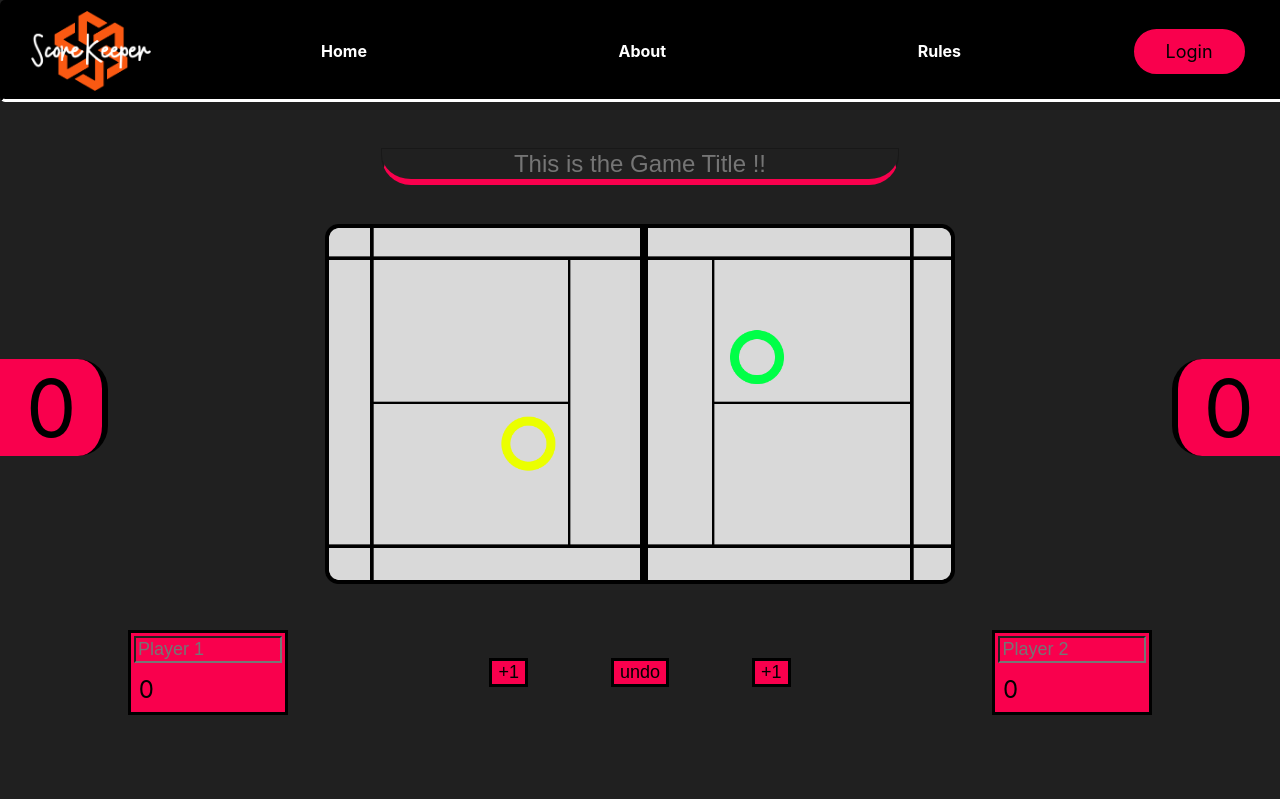
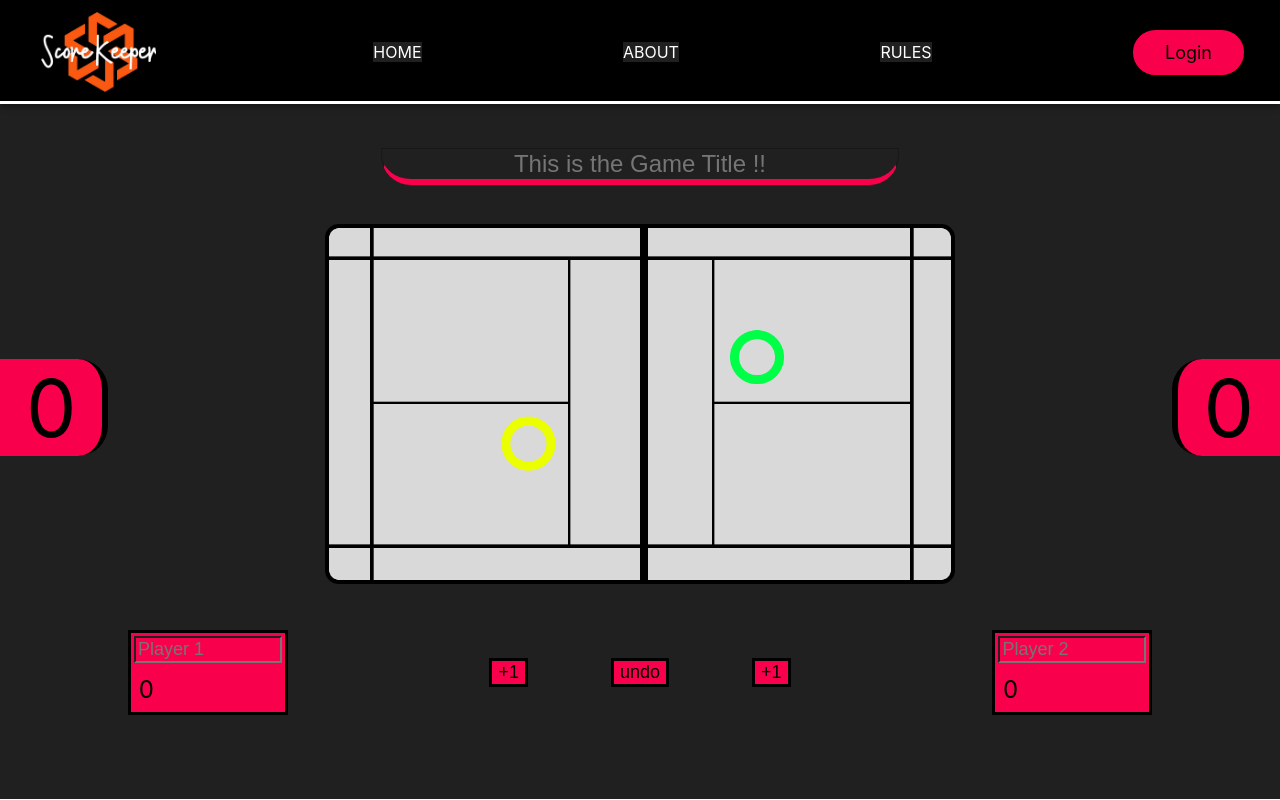
Before and after one commit to kalviumcommunity/score_keeper, a React (Create React App) app in the folder score_keeper_client/: page /newgame21 in a window 1280 px wide. Shown: the top 800 px of the page. Built offline with nearby package versions, Linux system fonts and the light colour scheme; no server answers.

Commit message:
used MUI for Navbar

```diff
--- a/score_keeper_client/package.json
+++ b/score_keeper_client/package.json
@@ -6,6 +6,7 @@
     "@auth0/auth0-react": "^2.0.1",
     "@emotion/react": "^11.10.6",
     "@emotion/styled": "^11.10.6",
+    "@mui/icons-material": "^5.11.16",
     "@mui/material": "^5.11.9",
     "@splinetool/react-spline": "^2.2.6",
     "@testing-library/jest-dom": "^5.16.5",
--- a/score_keeper_client/src/App.css
+++ b/score_keeper_client/src/App.css
@@ -11,6 +11,7 @@
   height: 10vh;
   width: auto;
   margin-left: 2%;
+  background-color: transparent;
 }
 
 #white-text{
@@ -109,7 +110,7 @@ span{
 }
 
 .user-data{
-  background-color: transparent;
+  background-color: black;
   display: flex;
   flex-direction: row;
   width: fit-content;
@@ -131,7 +132,7 @@ span{
 .user-pic{
   height: 7vh;
   width: auto;
-  background-color: transparent;
+  background-color: black;
   border-radius: 50px;
   background-color: #181818;
   border: solid #f9004d;
--- a/score_keeper_client/src/App.js
+++ b/score_keeper_client/src/App.js
@@ -1,6 +1,6 @@
 import React from 'react'
 import { Routes, Route } from "react-router-dom"
-import NavBar from './components/NavBar'
+// import NavBar from './components/NavBar'
 import Home from './components/Home'
 import GamePage from './components/Game/GamePage'
 import ErrorPage from './components/ErrorPage'
@@ -11,12 +11,14 @@ import OldGame from './components/Game/OldGame'
 import About from './components/About/About'
 import Footer from './components/Footer'
 // import NewGameEl from './components/Game/NewGameEleSet'
+import ResponsiveAppBar from './components/NavBar'
 import "./App.css"
 
 function App() {
   return (
     <>
-      <NavBar />
+      {/* <NavBar /> */}
+      <ResponsiveAppBar/>
       <Routes>
         <Route path='/' element={<Home/>}/>
         <Route path='/gamepage' element={<GamePage/>}/>
@@ -26,6 +28,8 @@ function App() {
         <Route path='/rules' element={<Rules />}/>
         <Route path='/about' element={<About />}/>
         <Route path='*' element={<ErrorPage />}/>
+        {/* <Route path='test' element={<ResponsiveAppBar />}/> */}
+
         {/* <Route path='newgame11' element={<NewGameEl />}/> */}
       </Routes>
       <Footer />
--- a/score_keeper_client/src/components/ErrorPage.jsx
+++ b/score_keeper_client/src/components/ErrorPage.jsx
@@ -8,9 +8,6 @@ function ErrorPage() {
           className='Spline'
           scene='https://prod.spline.design/s-Ju3hpzU123GPax/scene.splinecode'
         />
-        {/* <h1 className='er'>Error: 404</h1>
-        <h3 className='erer'>Page not found !!</h3>
-        <p className='ererer'>We can't find the page you are looking for.</p> */}
     </div>
   )
 }
--- a/score_keeper_client/src/components/NavBar.jsx
+++ b/score_keeper_client/src/components/NavBar.jsx
@@ -1,21 +1,73 @@
-import React from 'react'
+import * as React from 'react';
+import AppBar from '@mui/material/AppBar';
+import Box from '@mui/material/Box';
+import Toolbar from '@mui/material/Toolbar';
+import Typography from '@mui/material/Typography';
+import Container from '@mui/material/Container';
 import { Link } from 'react-router-dom'
 import fevicon from './Pictures/Logo.png'
 import LoginButton from './Login/LoginButton'
 
 
-function NavBar() {
+
+
+function ResponsiveAppBar() {
+
   return (
-    <div className="navbar">
-        <Link to={'/'} className='logo'><img className='logo' src={fevicon} alt="" /></Link>
-        <div className='nav-content'>
-          <Link className='link-home' to={'/'}><div className='nav-con'>Home</div></Link>
-          <Link to={'/about'}><div className='nav-con'>About</div></Link>
-          <Link to={'/rules'}><div className='nav-con'>Rules</div></Link>
-        </div>
-        <LoginButton>LogIn</LoginButton>
-    </div>
-  )
+    <AppBar style={{backgroundColor:"black",height:"13vh", padding:"1.5vh", borderBottom:"3px solid white",position:"fixed"}}>
+      <Container maxWidth="xl" style={{backgroundColor:"black"}}>
+        <Toolbar disableGutters style={{backgroundColor:"black"}}>
+          <Typography
+            variant="h6"
+            noWrap
+            component="a"
+            href="/"
+            sx={{
+              mr: 2,
+              display: { xs: 'none', md: 'flex' },
+              fontFamily: 'monospace',
+              fontWeight: 700,
+              letterSpacing: '.3rem',
+              color: 'inherit',
+              textDecoration: 'none',
+            }}
+          >
+            <Link to={'/'} className='logo'><img className='logo' src={fevicon} alt="" /></Link>
+          </Typography>
+
+
+          <Box sx={{ display: { xs: 'flex', md: 'none' }, mr: 1 }} style={{backgroundColor:"black"}}/>
+          <Typography
+            variant="h5"
+            noWrap
+            component="a"
+            href=""
+            sx={{
+              mr: 2,
+              display: { xs: 'flex', md: 'none' },
+              flexGrow: 1,
+              fontFamily: 'monospace',
+              fontWeight: 700,
+              letterSpacing: '.3rem',
+              color: 'inherit',
+              textDecoration: 'none',
+            }}
+          >
+            <Link to={'/'} className='logo'><img className='logo' src={fevicon} alt="" /></Link>
+          </Typography>
+
+          <Box  sx={{ flexGrow: 1, display: { xs: 'none', md: 'flex', justifyContent:"space-evenly", backgroundColor:"black"} }}>
+            <Link to={'/'}><div onTouchMove={{color:"red"}}>HOME</div></Link>
+            <Link to={'/about'}><div>ABOUT</div></Link>
+            <Link to={'/rules'}><div>RULES</div></Link>
+          </Box>
+
+          <Box sx={{ flexGrow: 0 }}>
+            <LoginButton>LogIn</LoginButton>
+          </Box>
+        </Toolbar>
+      </Container>
+    </AppBar>
+  );
 }
-
-export default NavBar
+export default ResponsiveAppBar;
```
Also changed, not shown: score_keeper_client/src/components/Pictures/Logo.png, 15 other files (tests, documents, lock files or other folders).
